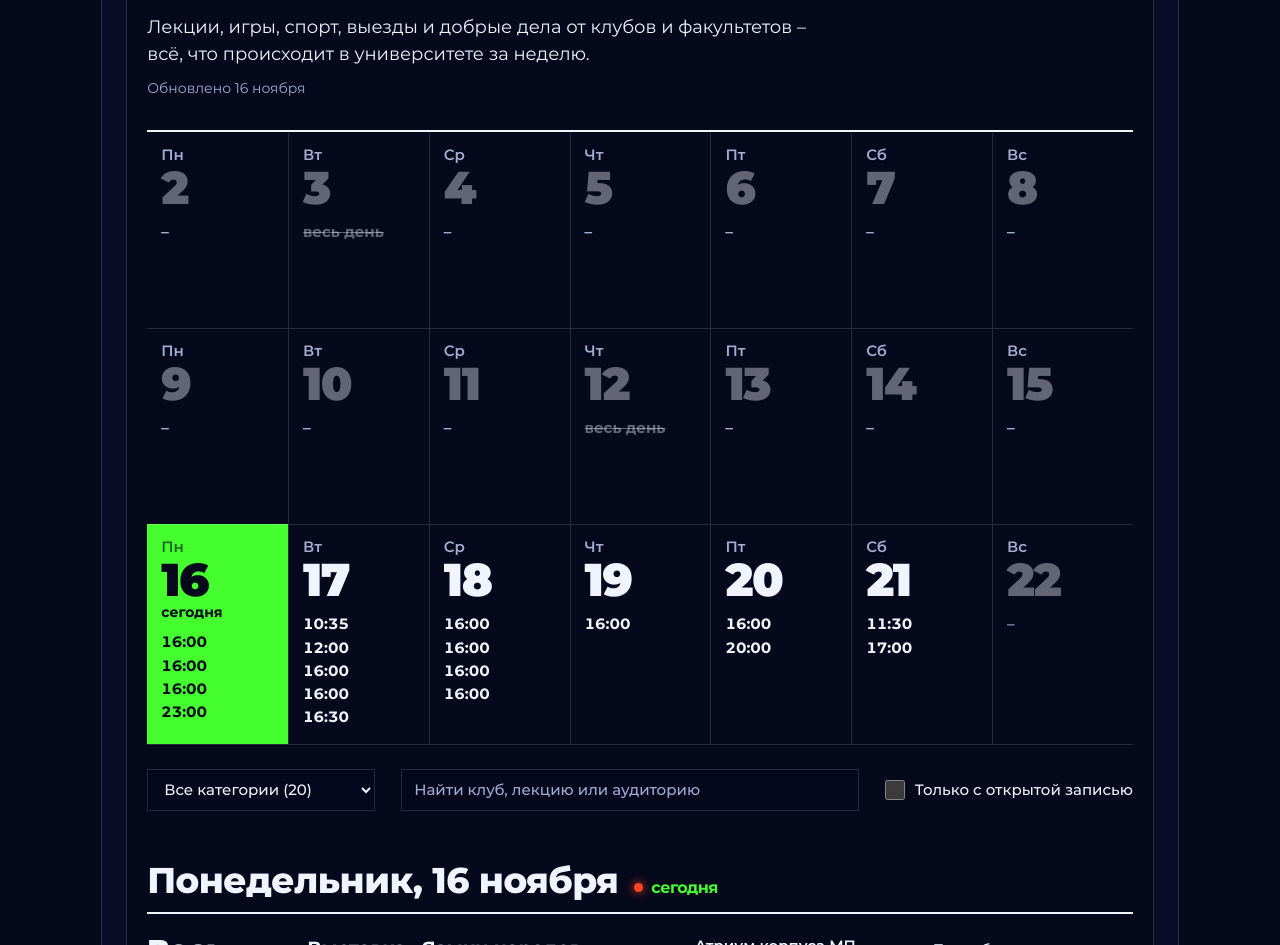
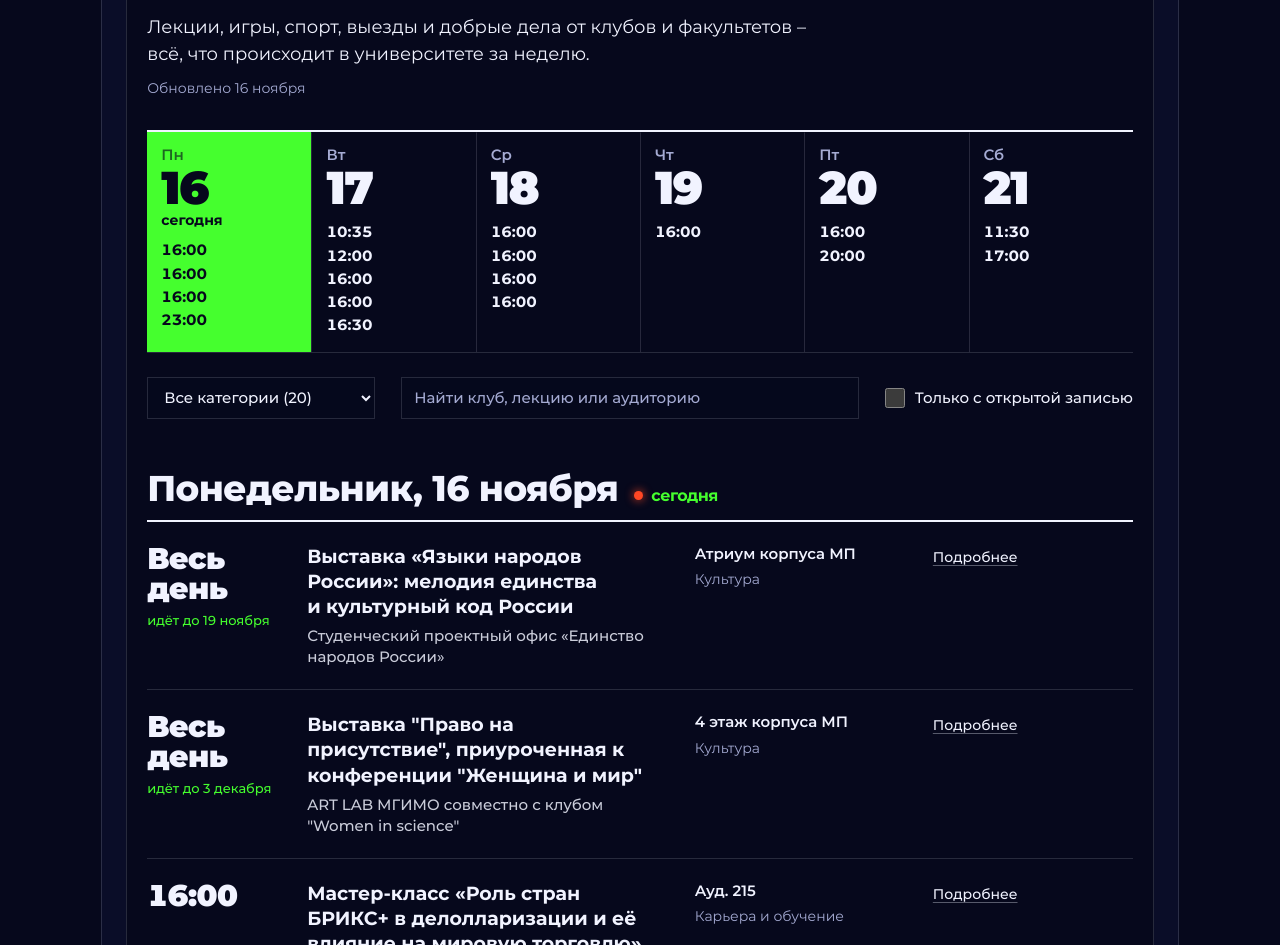
Before and after one commit to diblomac8/studsouz, a plain HTML site: page digest-editor.html in a window 1280 px wide. Shown: the part 3380-4325 px from the top of the page. Drawn offline with Linux system fonts and the light colour scheme.

Commit message:
Add files via upload

```diff
--- a/digest-editor.html
+++ b/digest-editor.html
@@ -2,7 +2,7 @@
 <html lang="ru">
 <head>
 <meta charset="utf-8">
-<meta http-equiv="Content-Security-Policy" content="default-src 'none'; script-src 'sha256-q43+E5gmFxyiLX0ydXPd7ELmS/wOwYAZy2cJ1EtsMPM=' 'sha256-c3GVrEXTH3b08NqmQ69XUYyEi3GXF+jepk8pozBG9ho=' 'sha256-7wU/AaE0JSMbZSuRAVmtwqOxyAAxngO6TnVjmKUfrLg=' 'sha256-SVr9+h5E/ySNIfDnJ3WLM39YNsZpAwDxgKtghgBYlk4=' 'sha256-x5V8EZh7RZ4rjXY9Bng01PBBsZQuyflC08l6WsGBsLg=' 'sha256-U1AwtSCjq2PmNqAIZxFXPIZP8FK3nGi9zSKTR55GEFQ='; style-src 'unsafe-inline'; img-src 'self' data:; media-src 'self'; font-src data:; connect-src 'self' https://api.github.com; base-uri 'none'; form-action 'none'; upgrade-insecure-requests">
+<meta http-equiv="Content-Security-Policy" content="default-src 'none'; script-src 'sha256-q43+E5gmFxyiLX0ydXPd7ELmS/wOwYAZy2cJ1EtsMPM=' 'sha256-c3GVrEXTH3b08NqmQ69XUYyEi3GXF+jepk8pozBG9ho=' 'sha256-7wU/AaE0JSMbZSuRAVmtwqOxyAAxngO6TnVjmKUfrLg=' 'sha256-SVr9+h5E/ySNIfDnJ3WLM39YNsZpAwDxgKtghgBYlk4=' 'sha256-x5V8EZh7RZ4rjXY9Bng01PBBsZQuyflC08l6WsGBsLg=' 'sha256-SSgokAEO9blUa3pAFlCsxAxbSGaixIHXWchsEbOQiZk='; style-src 'unsafe-inline'; img-src 'self' data:; media-src 'self'; font-src data:; connect-src 'self' https://api.github.com; base-uri 'none'; form-action 'none'; upgrade-insecure-requests">
 <meta name="viewport" content="width=device-width, initial-scale=1, viewport-fit=cover">
 <title>Редактор дайджеста – Студсоюз МГИМО</title>
 <meta name="description" content="Редактор еженедельного дайджеста Студенческого союза МГИМО">
@@ -592,7 +592,7 @@ html.has-cur .mv.on video,html.has-cur .lb,html.has-cur .lb *{cursor:auto!import
 .dg-stale a{color:var(--paper);text-decoration-color:var(--flare);text-underline-offset:3px}
 
 /* доска недели */
-.wb{display:grid;grid-template-columns:repeat(7,minmax(0,1fr));border-top:2px solid var(--paper);border-bottom:1px solid var(--line)}
+.wb{display:grid;grid-template-columns:repeat(var(--n,7),minmax(0,1fr));border-top:2px solid var(--paper);border-bottom:1px solid var(--line)}
 .wb-day{display:flex;flex-direction:column;gap:14px;min-height:196px;padding:14px 14px 18px;border-left:1px solid var(--line);border-top:1px solid transparent;color:var(--paper);text-decoration:none;transition:background-color .2s}
 .wb-day:nth-child(7n+1){border-left:0}
 .wb-day:nth-child(n+8){border-top-color:var(--line)}
@@ -1754,10 +1754,11 @@ var DGV = (function () {
   /* ---------- доска недели ---------- */
   function monday(s) { var d = DG.parseISO(s); var k = (d.getDay() + 6) % 7; d.setDate(d.getDate() - k); return DG.iso(d.getFullYear(), d.getMonth() + 1, d.getDate()); }
   function board(events, L, today, byDay) {
-    var starts = events.map(function (e) { return e.date; }).sort();
-    var from = monday(starts[0]), to = starts[starts.length - 1];
-    var days = []; for (var d = from; (d <= to || days.length % 7) && days.length < 28; d = addDays(d, 1)) days.push(d);
+    var all = events.map(function (e) { return e.date; }).sort().filter(function (d, i, a) { return d !== a[i - 1]; });
+    var up = all.filter(function (d) { return d >= today; });
+    var days = (up.length ? up : all).slice(0, 14);
     var nav = el('nav', 'wb'); nav.setAttribute('aria-label', L.boardLabel);
+    nav.style.setProperty('--n', Math.max(1, Math.min(days.length, 7)));
     days.forEach(function (day) {
       var list = (byDay[day] || []).slice().sort(DG.cmp);
       var cell = el(list.length ? 'a' : 'div', 'wb-day' + (day === today ? ' today' : '') + (day < today ? ' past' : '') + (list.length ? '' : ' empty'));
```
Also changed, not shown: digest-en.html (+6 -5 lines), digest.html (+6 -5 lines), en.html (+1 -0 lines), index.html (+1 -0 lines), 1 other file.
